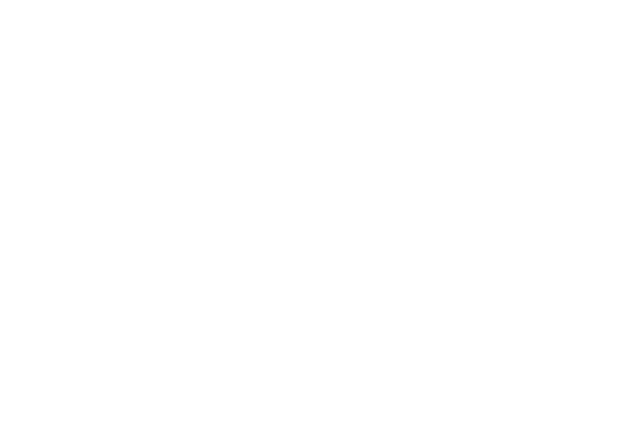
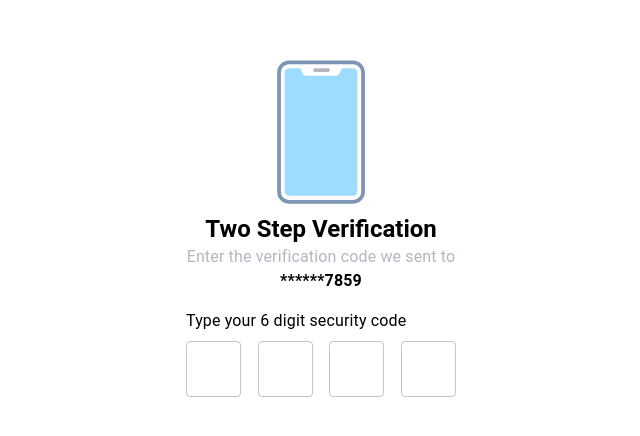
Before and after one commit to TimurRahkmatov/TEACHER_HELPER, a React (Vite) app: page /verification in a window 1280 px wide. Before the commit this address had no page. Shown: the part 176-612 px from the top of the page, without its empty margins (319-959 px from the left). Built offline with nearby package versions, Linux system fonts and the light colour scheme.

Commit message:
added verefication page

```diff
--- a/src/App.tsx
+++ b/src/App.tsx
@@ -1,6 +1,7 @@
 import { Route, Routes } from "react-router-dom"
 import SignIn from "./Pages/SignIn"
 import SignUp from "./Pages/SignUp"
+import Verification from "./Pages/Verification"
 
 function App() {
 
@@ -9,6 +10,7 @@
       <Routes>
         <Route path="signin"  element={<SignIn />}/>
         <Route path="signup"  element={<SignUp />}/>
+        <Route path="verification" element={<Verification />}/>
       </Routes>
     </>
   )
--- a/src/Pages/SignIn/SignIn.tsx
+++ b/src/Pages/SignIn/SignIn.tsx
@@ -28,7 +28,7 @@
               borderRadius: "12px"
             }}
           >
-            <Typography variant="h5" sx={{ textAlign: "center" , fontWeight: "500"  }}>
+            <Typography variant="h5" sx={{ textAlign: "center" , fontWeight: "600"  }}>
               Sign In
             </Typography>
             <Typography
--- a/src/Pages/SignUp/SignUp.tsx
+++ b/src/Pages/SignUp/SignUp.tsx
@@ -1,6 +1,6 @@
 import { Box, Container, Typography } from "@mui/material";
 import { AuthorizationButton } from "../../Components/Buttons/Authorization";
-import { FacebookRounded, Google } from "@mui/icons-material";
+import { Apple, Google } from "@mui/icons-material";
 import SignUpForm from "../../Components/Forms/SignUpForm";
 import { Link } from "react-router-dom";
 
@@ -18,7 +18,7 @@
               borderRadius: '13px'
             }}
           >
-            <Typography sx={{ textAlign: "center" , fontWeight: "600" }} variant="h6">
+            <Typography sx={{ textAlign: "center" , fontWeight: "600" , fontSize: '1.5rem' }} variant="h6">
               Sign up for an account
             </Typography>
             <Typography
@@ -32,7 +32,7 @@
                 <Google /> Sign up with Google
               </AuthorizationButton>
               <AuthorizationButton>
-                <FacebookRounded /> Sign up with Apple
+                <Apple /> Sign up with Apple
               </AuthorizationButton>
             </Box>
           <Box
--- /dev/null
+++ b/src/Pages/Verification/Verification.tsx
@@ -0,0 +1,63 @@
+import { Box, Container, TextField, Typography } from "@mui/material";
+import PhoneImg from "../../assets/Images/smartphone.svg";
+const Verification = () => {
+  return (
+    <Box>
+      <Container>
+        <Box
+          sx={{
+            height: "100vh",
+            display: "flex",
+            alignItems: "center",
+            justifyContent: "center",
+          }}
+        >
+          <Box
+            sx={{
+              width: "270px",
+              display: "flex",
+              alignItems: "center",
+              justifyContent: "center",
+              flexDirection: "column",
+            }}
+          >
+            <img src={PhoneImg} alt="phone img" />
+            <Typography sx={{ fontWeight: "600" }} variant="h5">
+              Two Step Verification
+            </Typography>
+            <Typography variant="body1" sx={{ color: "#B5B5C3" }}>
+              Enter the verification code we sent to{" "}
+            </Typography>
+            <Typography
+              variant="body1"
+              sx={{ color: "black", fontWeight: "600" }}
+            >
+              ******7859
+            </Typography>
+            <Box sx={{ width: "100%", marginTop: "1rem" }}>
+              <Typography variant="body1" sx={{ textAlign: "left" }}>
+                Type your 6 digit security code
+              </Typography>
+            </Box>
+            <Box sx={{display: "flex" , justifyContent: 'space-between' , width: '100%' , marginTop: '0.5rem'}}>
+              <TextField
+                sx={{ width: "55px", borderRadius: "8px", border: "none" }}
+              ></TextField>
+              <TextField
+                sx={{ width: "55px", borderRadius: "8px", border: "none" }}
+              ></TextField>
+              <TextField
+                sx={{ width: "55px", borderRadius: "8px", border: "none" }}
+              ></TextField>
+              <TextField
+                sx={{ width: "55px", borderRadius: "8px", border: "none" }}
+              ></TextField>
+            </Box>
+          </Box>
+        </Box>
+      </Container>
+    </Box>
+  );
+};
+
+export default Verification;
--- a/src/Components/Verification/index.tsx
+++ b/src/Pages/Verification/index.tsx
@@ -1,3 +1,3 @@
 import Verification from "./Verification";
 
-export default Verification
+export default Verification;
--- a/src/index.css
+++ b/src/index.css
@@ -4,7 +4,6 @@
   box-sizing: border-box;
   scroll-behavior: smooth;
 }
-
 
 
 img {
```
Also changed, not shown: src/Components/Verification/Verification.tsx (deleted, +0 -8 lines), src/assets/Images/smartphone.svg (added).
